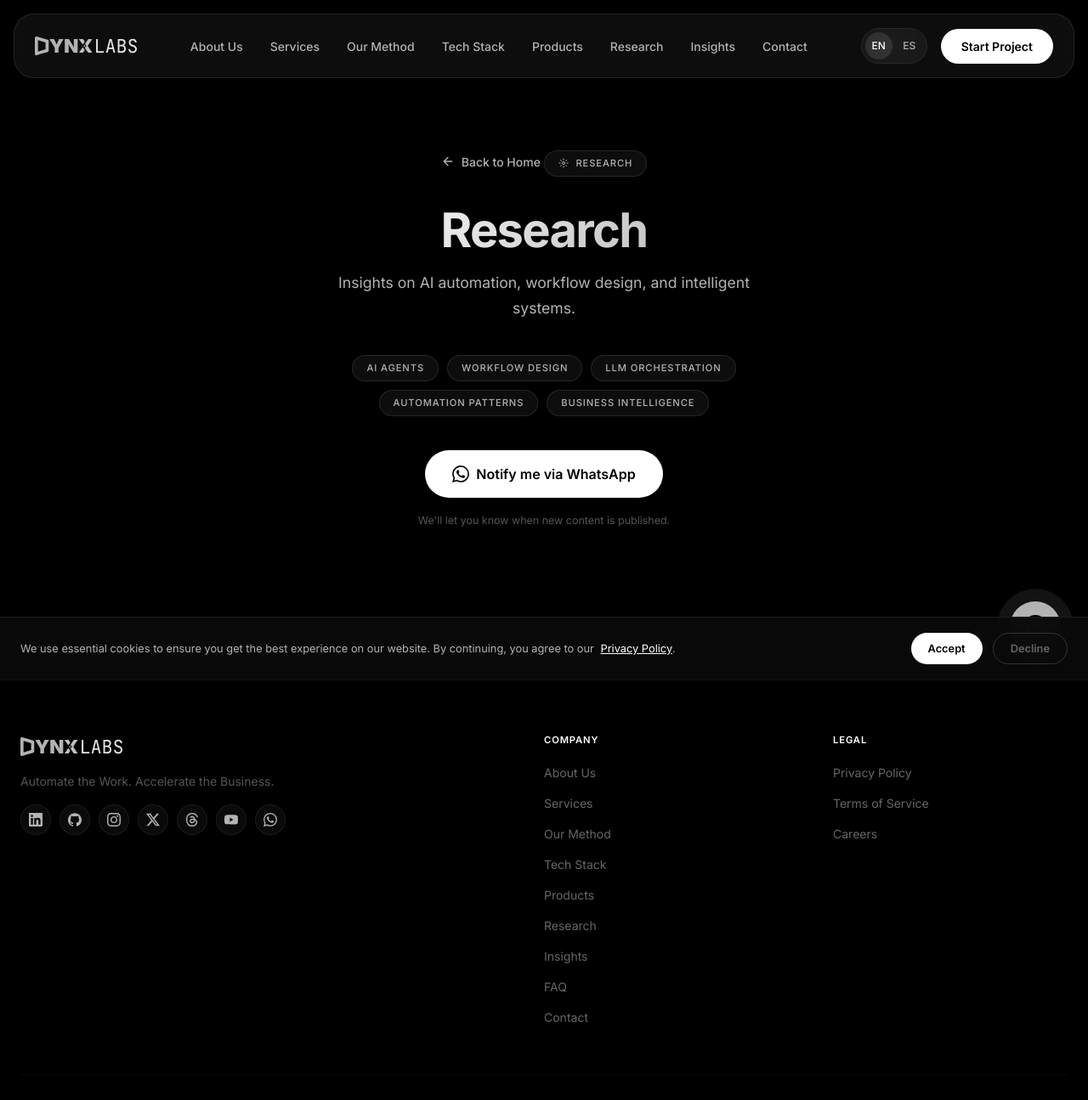
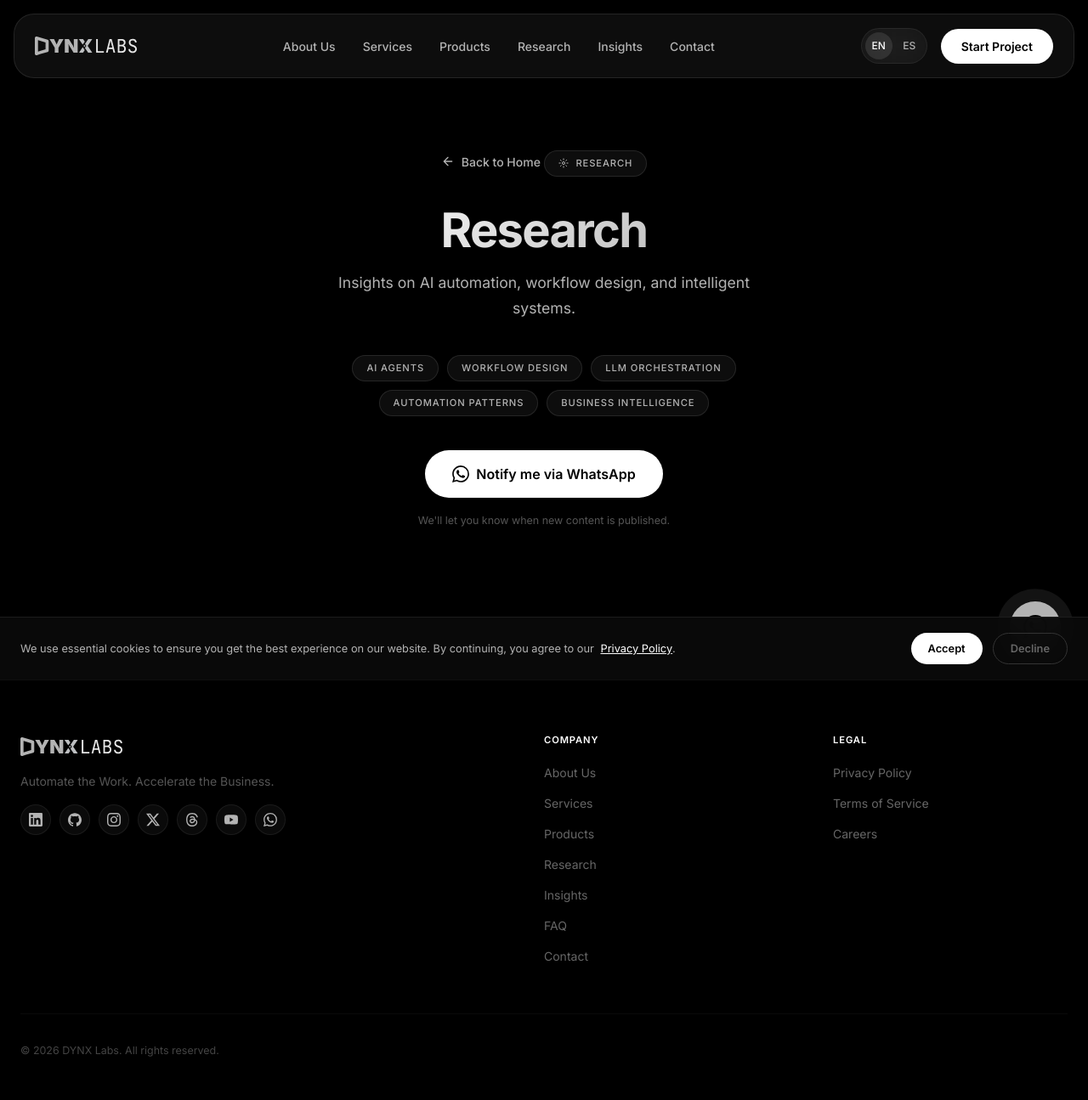
Before and after one commit to dynxlabs/dynxlabs.github.io, a plain HTML site: page research.html in a window 1280 px wide. Shown: the top 1295 px of the page at 85% size. Drawn offline with nearby package versions, Linux system fonts and the light colour scheme.

Commit message:
Update research.html

```diff
--- a/research.html
+++ b/research.html
@@ -86,8 +86,6 @@
      <div class="navbar-links" role="menubar">
       <a href="/#about"    role="menuitem" data-i18n="nav.about">About Us</a>
       <a href="/#services" role="menuitem" data-i18n="nav.services">Services</a>
-      <a href="/#method"   role="menuitem" data-i18n="nav.method">Our Method</a>
-      <a href="/#stack"    role="menuitem" data-i18n="nav.stack">Tech Stack</a>
       <a href="/products" role="menuitem" data-i18n="nav.products">Products</a>
       <a href="/research" role="menuitem" data-i18n="nav.research">Research</a>
       <a href="/insights" role="menuitem" data-i18n="nav.insights">Insights</a>
@@ -117,8 +115,6 @@
     <div id="mobile-nav" class="mobile-nav" role="menu">
       <a href="/#about"    role="menuitem" data-i18n="nav.about">About Us</a>
       <a href="/#services" role="menuitem" data-i18n="nav.services">Services</a>
-      <a href="/#method"   role="menuitem" data-i18n="nav.method">Our Method</a>
-      <a href="/#stack"    role="menuitem" data-i18n="nav.stack">Tech Stack</a>
       <a href="/products" role="menuitem" data-i18n="nav.products">Products</a>
       <a href="/research" role="menuitem" data-i18n="nav.research">Research</a>
       <a href="/insights" role="menuitem" data-i18n="nav.insights">Insights</a>
@@ -248,8 +244,6 @@
         <ul class="footer-links">
           <li><a href="#about"    data-i18n="footer.about">About Us</a></li>
           <li><a href="#services" data-i18n="footer.services">Services</a></li>
-          <li><a href="#method"   data-i18n="footer.method">Our Method</a></li>
-          <li><a href="#stack"    data-i18n="footer.stack">Tech Stack</a></li>
           <li><a href="/products" data-i18n="footer.products">Products</a></li>
           <li><a href="/research" data-i18n="footer.research">Research</a></li>
           <li><a href="/insights" data-i18n="footer.insights">Insights</a></li>
```
